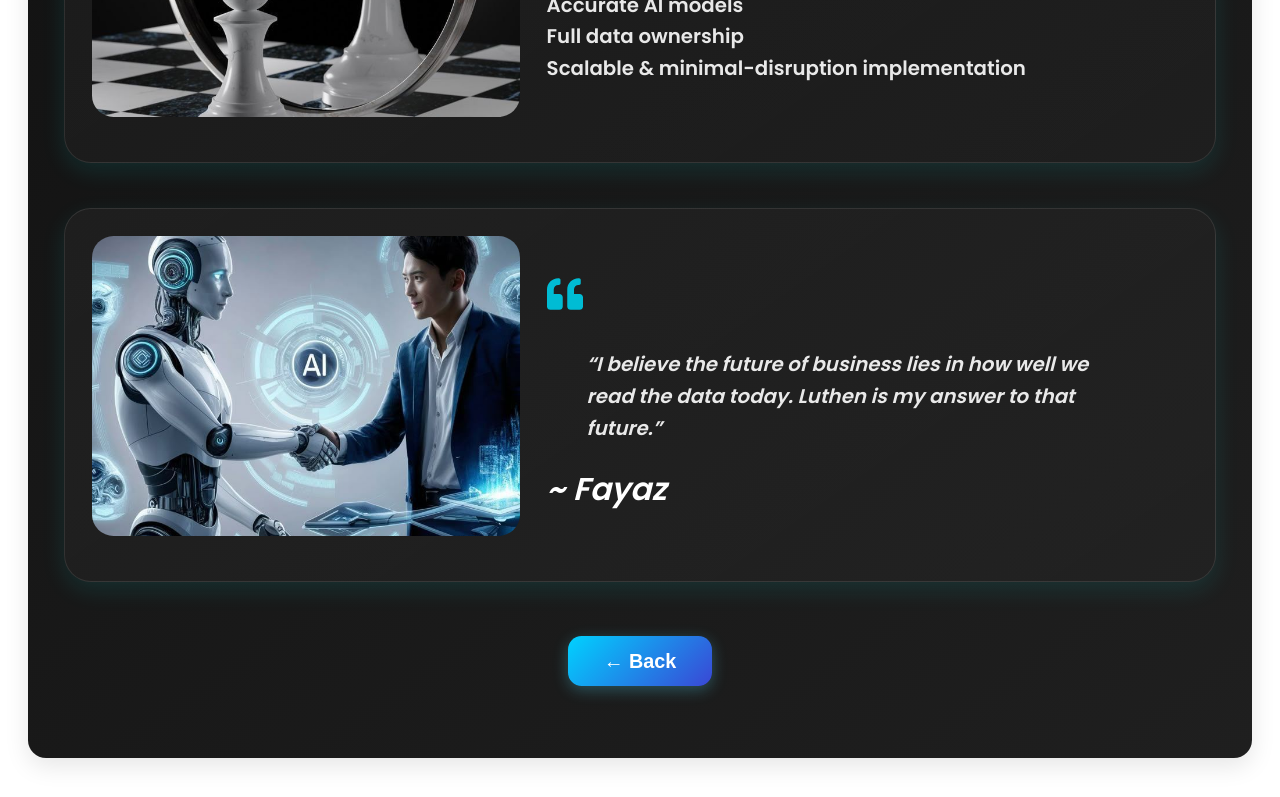
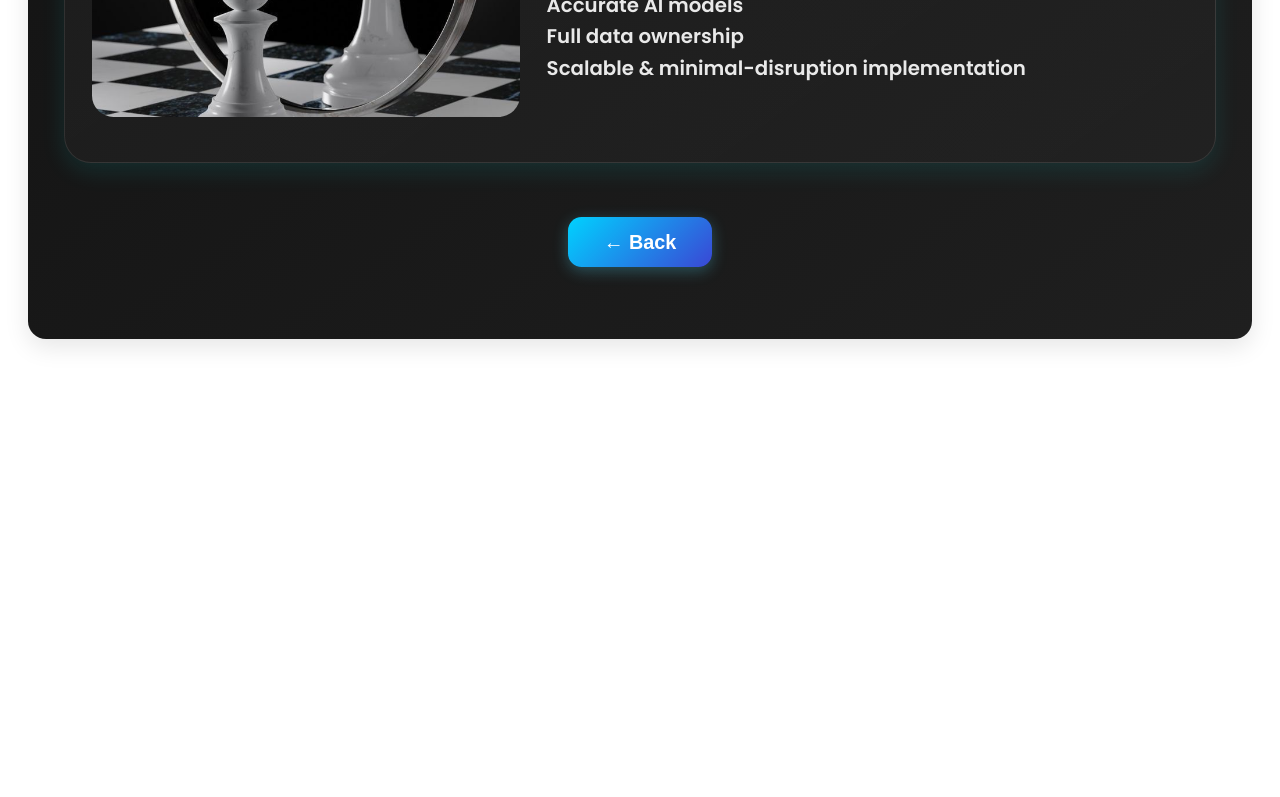
Before and after one commit to akashak0823/Analyz, a React (Create React App) app: page /about-detail in a window 1280 px wide. Shown: the part 1471-2268 px from the top of the page. After the commit the page ends 1887 px from the top, so only its background shows below. Built offline with nearby package versions, Linux system fonts and the light colour scheme.

Commit message:
Update AboutDetail.js

```diff
--- a/src/Pages/AboutDetail.js
+++ b/src/Pages/AboutDetail.js
@@ -1,6 +1,6 @@
 import React from 'react';
 import { motion } from 'framer-motion';
-import { FaBullseye, FaRocket, FaLightbulb, FaQuoteLeft } from 'react-icons/fa';
+import { FaBullseye, FaRocket, FaLightbulb } from 'react-icons/fa';
 import '../Css/AboutDetails.css';
 import { useNavigate } from 'react-router-dom';
 
@@ -24,13 +24,6 @@ const cardData = [
     text: `Accurate AI models\nFull data ownership\nScalable & minimal-disruption implementation`,
   },
 ];
-
-const founderNote = {
-  icon: <FaQuoteLeft className="quote-icon" />,
-  image: '/Assets/Ai.jpeg',
-  text: `“I believe the future of business lies in how well we\nread the data today. Luthen is my answer to that future.”`,
-  author: '~ Fayaz',
-};
 
 const AboutDetail = () => {
   const navigate = useNavigate();
@@ -73,27 +66,6 @@ const AboutDetail = () => {
               </div>
             </motion.div>
           ))}
-
-          <motion.div
-            className="about-card quote-card"
-            initial={{ opacity: 0, y: 20 }}
-            whileInView={{ opacity: 1, y: 0 }}
-            transition={{ delay: cardData.length * 0.2, duration: 0.6 }}
-            viewport={{ once: true }}
-          >
-            <div className="card-content">
-              <img src={founderNote.image} alt="Founder" className="card-image" />
-              <div className="card-text-area">
-                {founderNote.icon}
-                <blockquote className="card-text">
-                  {founderNote.text.split('\n').map((line, index) => (
-                    <div key={index}>{line}</div>
-                  ))}
-                </blockquote>
-                <cite className="card-title">{founderNote.author}</cite>
-              </div>
-            </div>
-          </motion.div>
         </div>
 
         <motion.button
```
